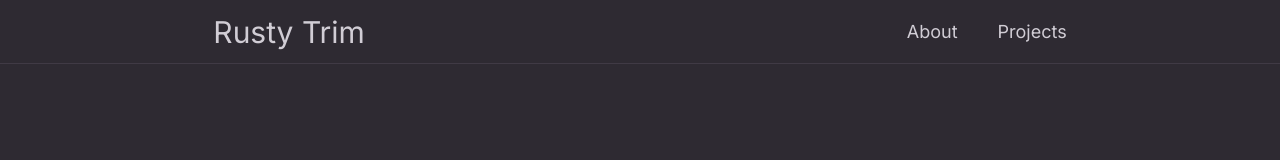
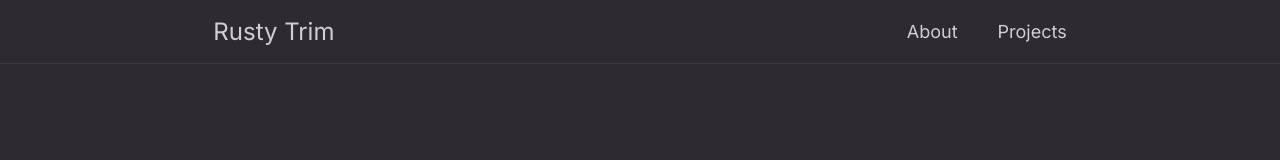
Before and after one commit to rustytrim/portfolio, a Next.js app: page / in a window 1280 px wide. Shown: the top 160 px of the page. Built offline with nearby package versions, Linux system fonts and the light colour scheme.

Commit message:
style: resize name

```diff
--- a/src/components/Navbar.tsx
+++ b/src/components/Navbar.tsx
@@ -16,7 +16,7 @@ export default function Navbar() {
         <>
             <header style={{ backgroundColor: cover ? "blue" : "transparent" }} className="w-full border-b fixed flex justify-center items-center h-16">
                 <div className="w-2/3 flex justify-between items-center">
-                    <Link href="/" className="sm:text-3xl">Rusty Trim</Link>
+                    <Link href="/" className="sm:text-2xl">Rusty Trim</Link>
                     <nav className="hidden sm:flex gap-10 text-lg items-center">
                         <Link href={"/projects"}>About</Link>
                         <Link href={"/projects"}>Projects</Link>
```
